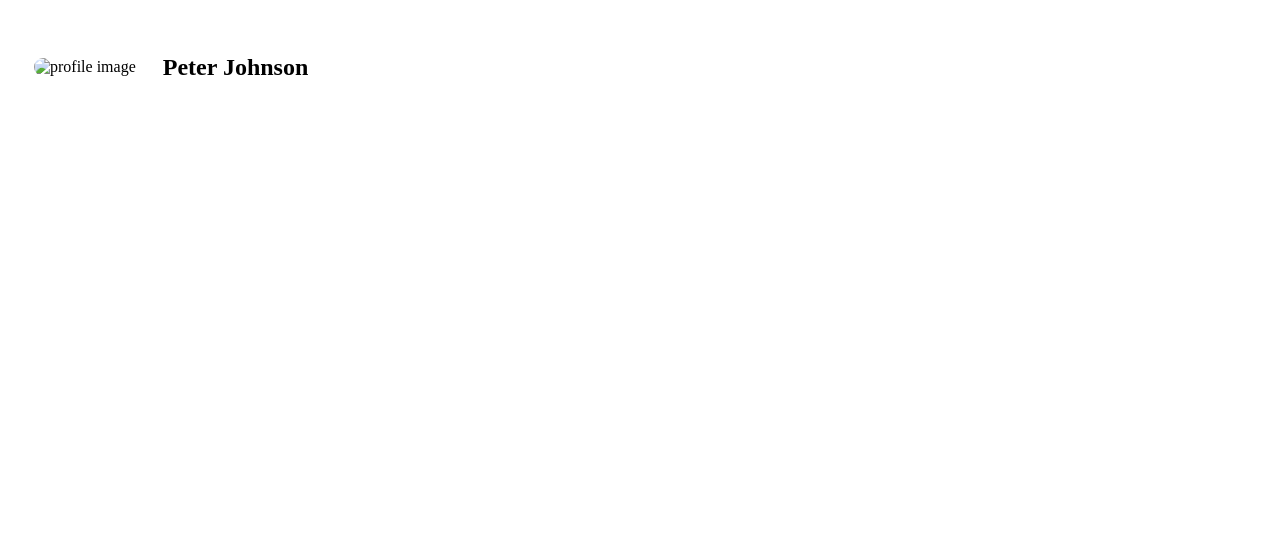
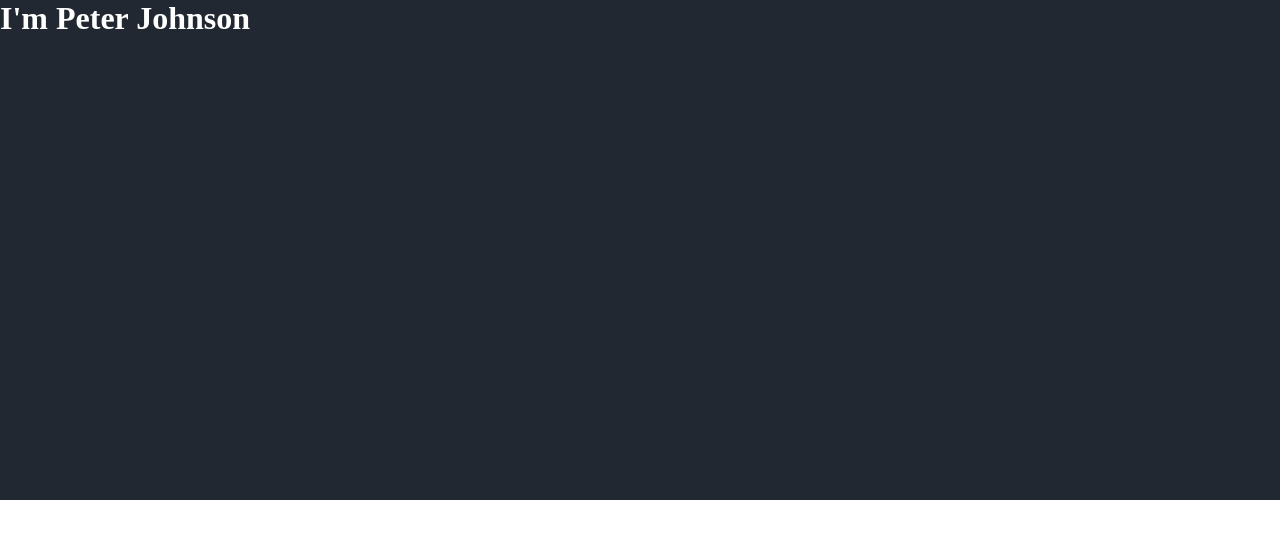
Before and after one commit to peterjohnson1000/personal_portfolio, a plain HTML site: page index.html in a window 1280 px wide. Drawn offline with Linux system fonts and the light colour scheme.

Commit message:
updated indix.html and style.css
Added 3 divs in index.html and added background color for first div

```diff
--- a/index.html
+++ b/index.html
@@ -6,21 +6,20 @@
     <title>Peter Johnson</title>
     <link rel="stylesheet" href="style.css">
 </head>
+
 <body>
+    <div class="first_container">
+        <h1>I'm Peter Johnson</h1>
 
+    </div>
 
-    <table cellspacing="25">
-        <tr>
-            <td>
-                <img class="profile image" src="./IMG_0033.JPG" alt="profile image">
-            </td>
-            <td>
-                <h2>Peter Johnson</h2>
-            </td>
+    <div class="second_container">
 
-        </tr>
+    </div>
 
-    </table>
+    <div  class="third_container">
 
+    </div>
 </body>
+
 </html>
--- a/style.css
+++ b/style.css
@@ -1,4 +1,13 @@
-img {
-  height: 300px;
-  border-radius: 500px;
+body {
+  margin: 0;
 }
+
+h1 {
+  color: white;
+  margin: 0;
+}
+
+.first_container {
+  background-color: #222831;
+  height: 500px;
+}
```
